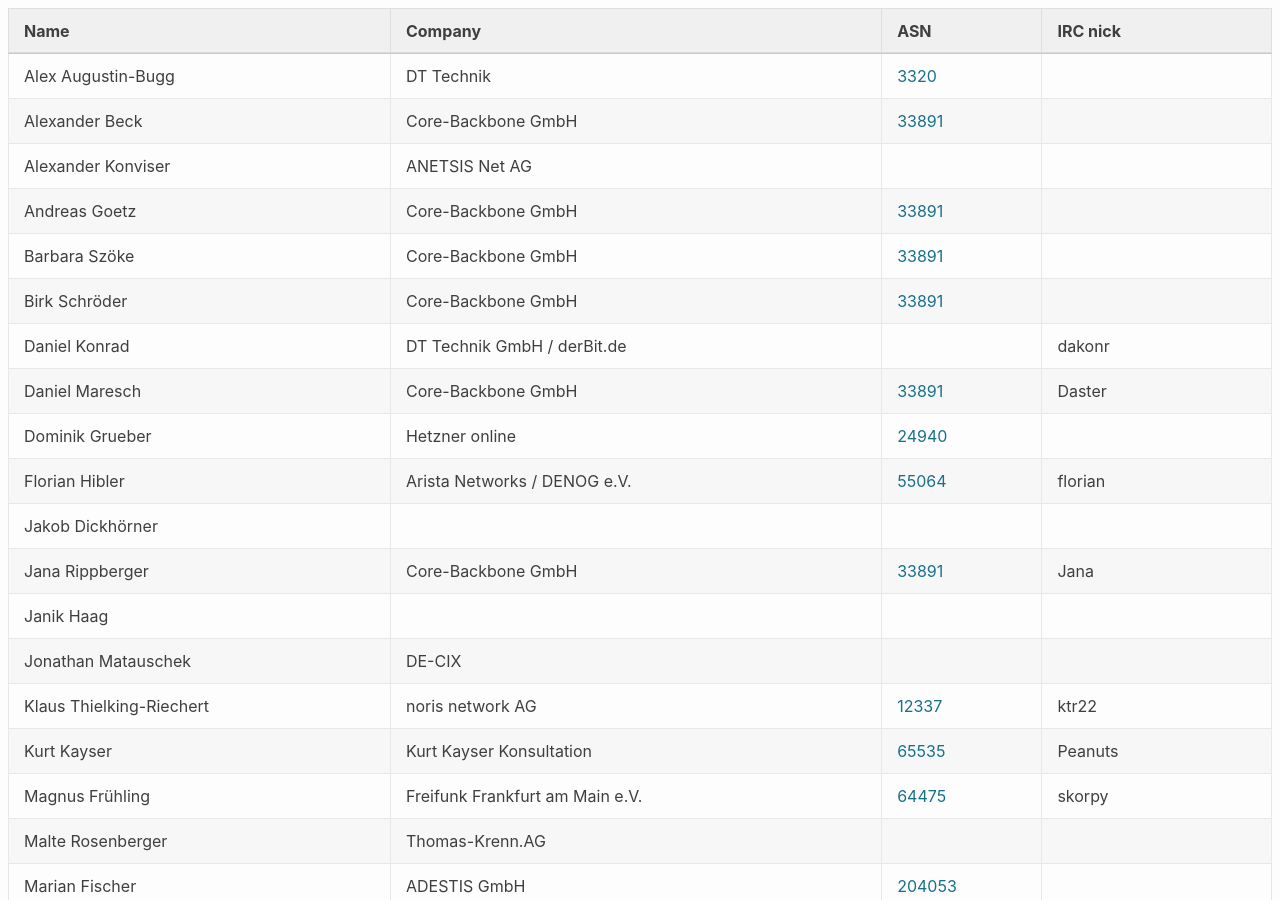
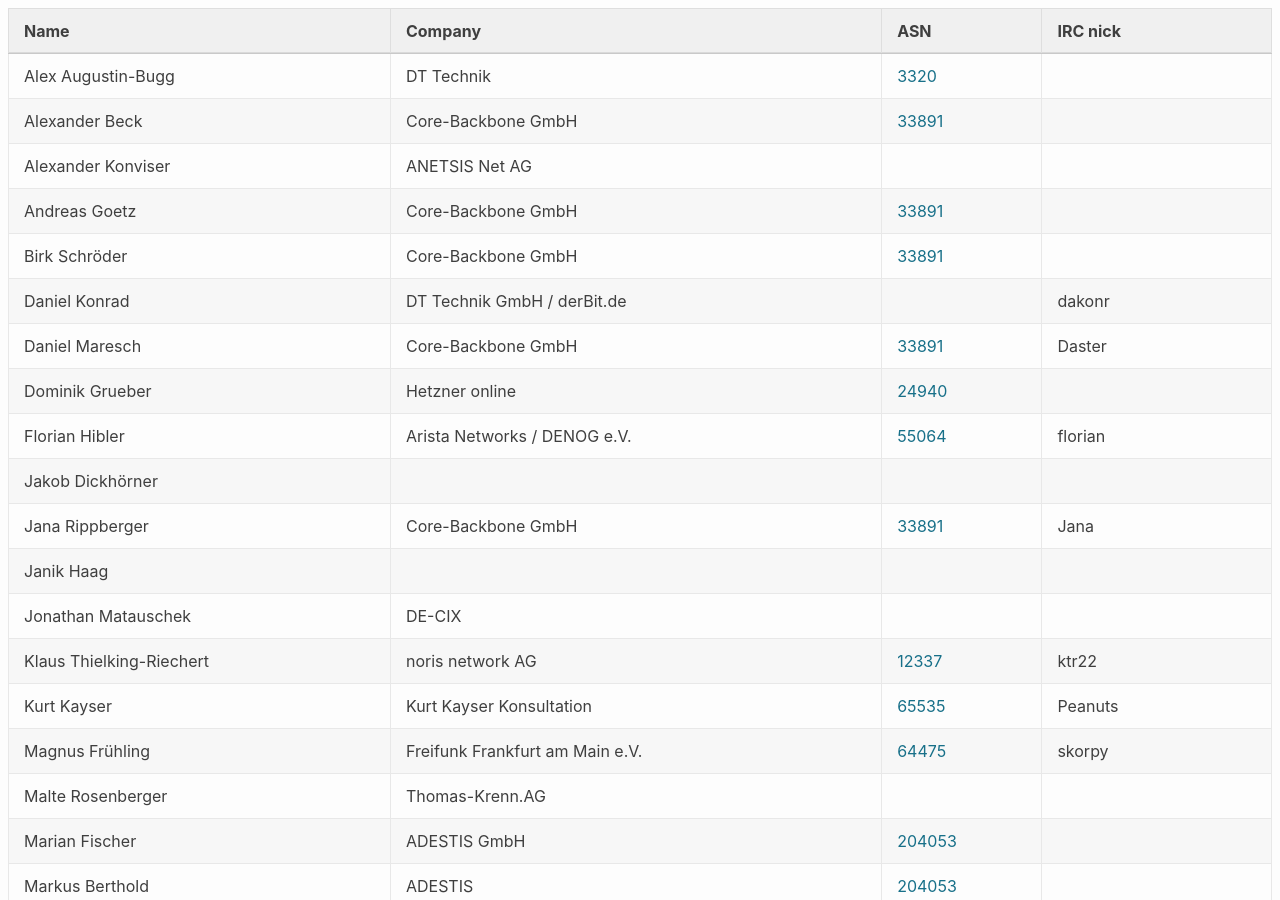
Before and after one commit to denog/pretix-attendeelist, a Jekyll site: the page built from meetup2023_05/index.markdown, in a window 1280 px wide and 900 px high. Built offline with Jekyll 4.4.1, drawn with Linux system fonts in a browser that asks for light colours.

Commit message:
Latest data: Mon Sep 25 13:10:54 UTC 2023

```diff
--- a/_data/attendees_denog_meetup_2023_05.json
+++ b/_data/attendees_denog_meetup_2023_05.json
@@ -19,12 +19,6 @@
   },
   {
     "name": "Andreas Goetz",
-    "company": "Core-Backbone GmbH",
-    "irc": null,
-    "asn": "33891"
-  },
-  {
-    "name": "Barbara Szöke",
     "company": "Core-Backbone GmbH",
     "irc": null,
     "asn": "33891"
```
